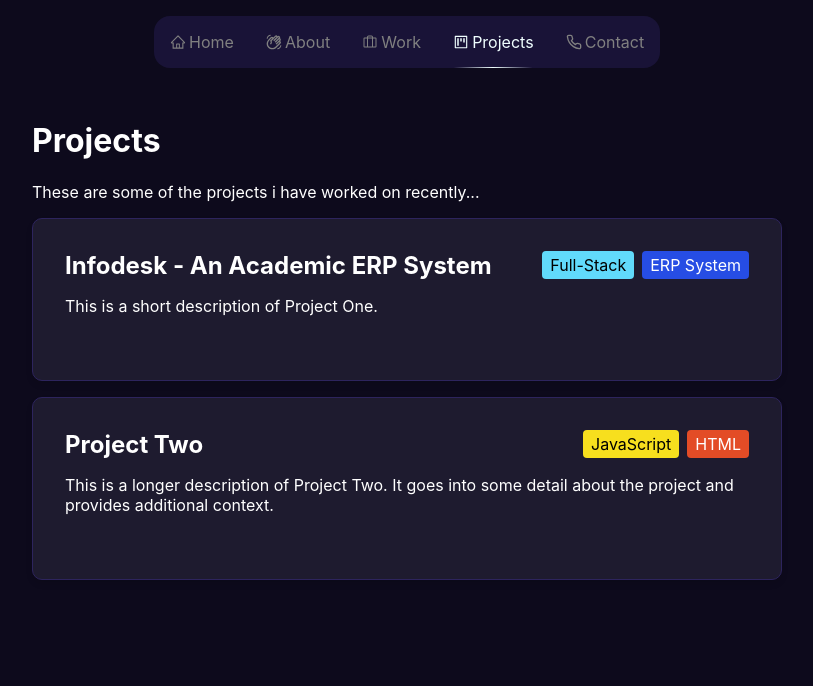
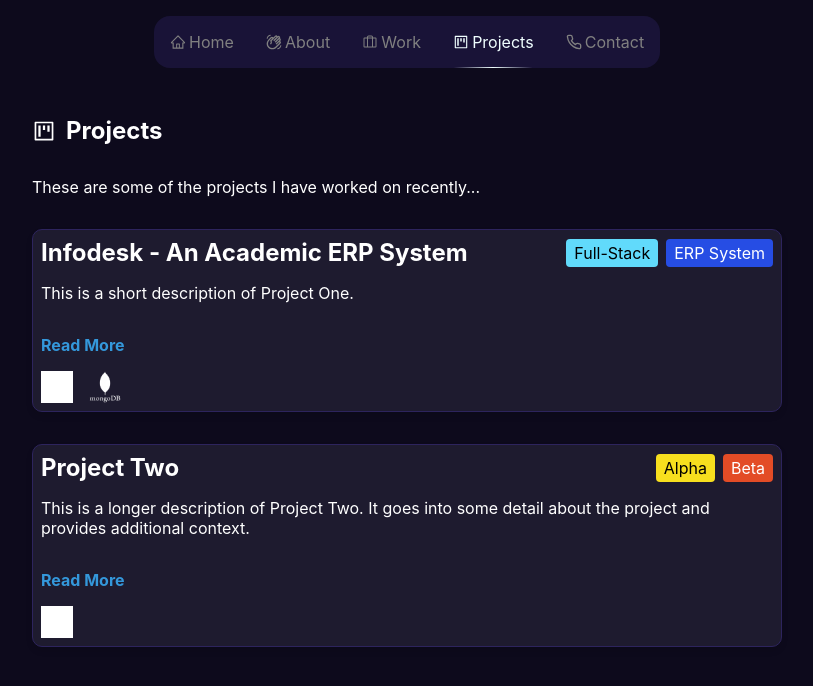
Before and after one commit to karthik27r/karthik27r.github.io, a React (Create React App) app in the folder portfolio/: page /projects in a window 1280 px wide. Shown: the top 686 px of the page, without its empty margins (233-1046 px from the left). Built offline with nearby package versions, Linux system fonts and the light colour scheme.

Commit message:
Work page; Container Changes; Carousel

```diff
--- a/portfolio/src/App.js
+++ b/portfolio/src/App.js
@@ -7,6 +7,7 @@ import Navbar from './components/navbar/navbarContainer/NavbarContainer';
 import Home from './pages/home/Home';
 import About from './pages/about/About';
 import Projects from './pages/project/Projects';
+import Work from './pages/work/Work';
 
 function App() {
   return (
@@ -16,6 +17,7 @@ function App() {
         <Route path="/" element={<Home />} />
         <Route path="/about" element={<About />} />
         <Route path="/projects" element = {<Projects/>}/>
+        <Route path="/work" element = {<Work/>}/>
       </Routes>
     </Router>
   );
--- a/portfolio/src/components/card/Card.jsx
+++ b/portfolio/src/components/card/Card.jsx
@@ -1,27 +1,84 @@
 import React, { useState } from 'react';
 import './CardStyle.css';
-import Button from '../button/Button';
 
 function Card({ info }) {
+  const [isExpanded, setIsExpanded] = useState(false);
+  const [currentImageIndex, setCurrentImageIndex] = useState(0);
+
+  const toggleReadMore = () => {
+    setIsExpanded(!isExpanded);
+  };
+
+  const nextImage = () => {
+    setCurrentImageIndex((prevIndex) => (prevIndex === info.carousel.length - 1 ? 0 : prevIndex + 1));
+  };
+
+  const prevImage = () => {
+    setCurrentImageIndex((prevIndex) => (prevIndex === 0 ? info.carousel.length - 1 : prevIndex - 1));
+  };
 
   return (
+    <div className="card-container">
       <div className="card">
         <div className="card-header">
+          <div className="title-role-group">
             <h2>{info.title}</h2>
+            {info.role && <p className="card-role">{info.role}</p>}
+          </div>
           <div className="card-tags">
-          {info.tags.map((tag, index) => (
-            <span key={index} className="tag" style={{ backgroundColor: tag.color, color:tag.textColor }}>
+            {info.tags && info.tags.map((tag, index) => (
+              <span key={index} className="tag" style={{ backgroundColor: tag.color, color: tag.textColor }}>
                 {tag.name}
               </span>
             ))}
           </div>
+          {info.companyLogo && (
+            <img src={info.companyLogo} alt="Company Logo" className="company-logo" />
+          )}
         </div>
 
-      <div className={`card-body`}>
+        <div className={`card-body ${isExpanded ? 'expanded' : ''}`}>
           <p>{info.body}</p>
+          {isExpanded && <p>{info.detail}</p>}
+          {isExpanded && info.carousel && (
+            <div className="gallery">
+              <div className="gallery-content">
+                <div className="gallery-item">
+                  <img
+                    src={info.carousel[currentImageIndex].carouselImage}
+                    alt={info.carousel[currentImageIndex].carouselText || 'Image'}
+                  />
+                </div>
+                <div className="dots">
+                  {info.carousel.map((item, index) => (
+                    <span
+                      key={index}
+                      className={`dot ${index === currentImageIndex ? 'active' : ''}`}
+                      onClick={() => setCurrentImageIndex(index)}
+                    >
+                      {index === currentImageIndex && (
+                        <p className="carousel-text">{item.carouselText}</p>
+                      )}
+                    </span>
+                  ))}
+                </div>
+              </div>
+            </div>
+          )}
         </div>
 
+        <div className="card-read-more">
+          <p onClick={toggleReadMore} className="read-more-btn">
+            {isExpanded ? 'Read Less' : 'Read More'}
+          </p>
+        </div>
+        {info.thumbnails &&
           <div className="card-thumbnails">
+            {info.thumbnails.map((item, index) =>
+              <img src={item.image} alt="Tech Logo" className="thumbnail-item" />
+            )}
+          </div>
+        }
       </div>
     </div>
   );
--- a/portfolio/src/components/card/CardStyle.css
+++ b/portfolio/src/components/card/CardStyle.css
@@ -1,9 +1,9 @@
 .card {
   border: 1px solid rgb(45, 36, 93);
   border-radius: 10px;
+  padding: 0.5rem;
+  margin-top: 2rem;
   box-shadow: 0 4px 6px rgba(0, 0, 0, 0.1);
-    padding: 16px;
-    margin: 16px 0;
   background-color: rgb(30, 27, 47);
   transition: all 0.3s ease;
 }
@@ -24,23 +24,33 @@
 
 .card-tags {
   display: flex;
+  flex-wrap: wrap;
   gap: 8px;
 }
 
 .card-tags .tag {
-    background-color: #eee;
   padding: 4px 8px;
   border-radius: 4px;
 }
 
 .card-body {
-    max-height: 100px;
   overflow: hidden;
   transition: all 0.3s ease;
 }
 
 .card-body.expanded {
-    max-height: none;
+  overflow: visible;
+}
+
+.card-read-more {
+  text-align: left;
+}
+
+.card-read-more p {
+  cursor: pointer;
+  color: #3498db;
+  text-decoration: none;
+  font-weight: bold;
 }
 
 .card-thumbnails {
@@ -50,22 +60,116 @@
   margin-top: 16px;
 }
 
-  .card-thumbnails img {
+/* .card-thumbnails img {
   width: 50px;
   height: 50px;
   border-radius: 50%;
   object-fit: cover;
   cursor: pointer;
+} */
+
+.gallery {
+  position: relative;
+  top: 0;
+  width: auto;
+  height: auto;
+  border-radius: 10px;
+  padding: 1rem;
+  overflow: auto;
+}
+
+.gallery-content {
+  position: relative;
+  display: flex;
+  flex-direction: column;
 }
 
 
-  @media (min-width: 600px) {
+.gallery-item img {
+  max-width: 100%;
+  height: auto;
+  border-radius: 8px;
+  position: relative;
+}
+
+.gallery-control {
+  position: absolute;
+  top: 50%;
+  transform: translateY(-50%);
+  background-color: rgba(0, 0, 0, 0.5);
+  color: #fff;
+  border: none;
+  cursor: pointer;
+  border-radius: 50%;
+  transition: background-color 0.3s ease;
+}
+
+.gallery-control:hover {
+  background-color: rgba(0, 0, 0, 0.7);
+}
+
+.left-control {
+  left: 10px;
+}
+
+.right-control {
+  right: 10px;
+}
+
+.dots {
+  text-align: center;
+  margin-top: 10px;
+}
+
+.dot {
+  display: inline-block;
+  height: 10px;
+  width: 10px;
+  border-radius: 10px;
+  background-color: rgb(54, 48, 85);
+  margin: 0 0.25rem;
+  cursor: pointer;
+  transition: background-color 0.3s ease;
+}
+
+.dot.active {
+  padding:0.5rem;
+  height: 1rem;
+  width: auto;
+}
+
+.carousel-text{
+  margin: 0;
+}
+
+.title-role-group{
+  display: flex;
+  flex-direction: column;
+}
+
+.card-role{
+  margin-top: auto;
+  margin-bottom: 0;
+}
+
+.company-logo {
+  max-width: 100px;
+  max-height: 100px;
+  object-fit: contain;
+  filter: brightness(0) invert(1);
+}
+
+.thumbnail-item{
+  width: 2rem;
+  height: 2rem;
+  max-width: 100px;
+  max-height: 100px;
+  object-fit: contain;
+  filter: brightness(0) invert(1);
+}
+/* @media (min-width: 600px) {
   .card {
     padding: 24px;
-    }
-
-    .card-body {
-      max-height: 150px;
   }
 }
 
@@ -73,4 +177,20 @@
   .card {
     padding: 32px;
   }
+
+  .card-tags {
+    gap: 12px;
   }
+
+  .card-thumbnails img {
+    width: 60px;
+    height: 60px;
+  }
+}
+
+@media (min-width: 1024px) {
+  .card {
+    padding: 40px;
+    margin: 24px 0;
+  }
+} */
--- a/portfolio/src/components/contentContainer/ContentContainer.jsx
+++ b/portfolio/src/components/contentContainer/ContentContainer.jsx
@@ -1,8 +1,17 @@
 import React from "react";
 import './ContentContainerStyle.css';
 
-function Container({ children }) {
-    return <div className="container">{children}</div>;
+function Container({ children, heading }) {
+    return (
+        <div className="container">
+            {heading && (
+                <div className="heading">
+                    {heading}
+                </div>
+            )}
+            {children}
+        </div>
+    );
 }
 
 export default Container;
--- a/portfolio/src/components/contentContainer/ContentContainerStyle.css
+++ b/portfolio/src/components/contentContainer/ContentContainerStyle.css
@@ -3,3 +3,18 @@
     margin: 0 auto;
     padding: 1rem;
 }
+
+.heading {
+    display: flex;
+    align-items: center;
+    gap: 10px;
+}
+
+.icon {
+    font-size: 24px;
+}
+
+.title {
+    font-size: 1.5em;
+    font-weight: bold;
+}
--- a/portfolio/src/pages/project/ProjectList.js
+++ b/portfolio/src/pages/project/ProjectList.js
@@ -1,3 +1,9 @@
+import reactLogo from '../../assets/logo/tech-logos/react-logo.png';
+import mongoLogo from '../../assets/logo/tech-logos/mongo-logo.png';
+
+
+
+
 export const projects = [
   {
     title: "Infodesk - An Academic ERP System",
@@ -6,9 +12,14 @@ export const projects = [
         { name: "ERP System", color: "#264de4", textColor: "#fff" },
       ],
     body: "This is a short description of Project One.",
+    detail:"Lorem Ipsum is simply dummy text of the printing and typesetting industry. Lorem Ipsum has been the industry's standard dummy text ever since the 1500s, when an unknown printer took a galley of type and scrambled it to make a type specimen book. It has survived not only five centuries, but also the leap into electronic typesetting, remaining essentially unchanged. It was popularised in the 1960s with the release of Letraset sheets containing Lorem Ipsum passages, and more recently with desktop publishing software like Aldus PageMaker including versions of Lorem Ipsum.",
     thumbnails: [
       {
-        image: '/src/assets/logo/tech-logos/react-logo.png',
+        image: reactLogo,
+        link: "https://example.com/project-one",
+      },
+      {
+        image: mongoLogo,
         link: "https://example.com/project-one",
       },
     ],
@@ -16,10 +27,22 @@ export const projects = [
   {
     title: "Project Two",
     tags: [
-        { name: "JavaScript", color: "#f7df1e", textColor: "#000" },
-        { name: "HTML", color: "#e34c26", textColor: "#fff" },
+        { name: "Alpha", color: "#f7df1e", textColor: "#000" },
+        { name: "Beta", color: "#e34c26", textColor: "#fff" },
     ],
     body: "This is a longer description of Project Two. It goes into some detail about the project and provides additional context.",
+    detail:"Lorem Ipsum is simply dummy text of the printing and typesetting industry. Lorem Ipsum has been the industry's standard dummy text ever since the 1500s, when an unknown printer took a galley of type and scrambled it to make a type specimen book. It has survived not only five centuries, but also the leap into electronic typesetting, remaining essentially unchanged. It was popularised in the 1960s with the release of Letraset sheets containing Lorem Ipsum passages, and more recently with desktop publishing software like Aldus PageMaker including versions of Lorem Ipsum.",
+    carousel:[
+      {
+        carouselImage:"https://images.unsplash.com/photo-1714886772771-c5b602e9e553?q=80&w=2070&auto=format&fit=crop&ixlib=rb-4.0.3&ixid=M3wxMjA3fDB8MHxwaG90by1wYWdlfHx8fGVufDB8fHx8fA%3D%3D",
+        carouselText: "Basic Implementation of Something",
+      },
+      {
+        carouselImage:"https://plus.unsplash.com/premium_photo-1714146015335-1ee8eefa9bc4?q=80&w=2069&auto=format&fit=crop&ixlib=rb-4.0.3&ixid=M3wxMjA3fDB8MHxwaG90by1wYWdlfHx8fGVufDB8fHx8fA%3D%3D",
+        carouselText: "Not so Basic Implementation of Something",
+      }
+    ],
+
     thumbnails: [
       {
         image: "https://via.placeholder.com/100",
--- a/portfolio/src/pages/project/Projects.jsx
+++ b/portfolio/src/pages/project/Projects.jsx
@@ -1,15 +1,21 @@
 import React from "react";
-
 import Card from "../../components/card/Card";
 import Container from "../../components/contentContainer/ContentContainer";
-
 import { projects } from "./ProjectList";
 
+import { AiOutlineProject } from 'react-icons/ai';
+
 function Projects() {
+  const heading = (
+    <>
+        <AiOutlineProject className="icon" />
+        <h1 className="title">Projects</h1>
+    </>
+);
+
     return (
-      <Container>
-        <h1>Projects</h1>
-        <a>These are some of the projects i have worked on recently...</a>
+        <Container heading={heading}>
+            <p>These are some of the projects I have worked on recently...</p>
             <div className="project-list">
                 {projects.map((info, index) => (
                     <Card key={index} info={info} />
@@ -18,4 +24,5 @@ function Projects() {
         </Container>
     );
 }
+
 export default Projects;
--- a/portfolio/src/pages/work/Work.jsx
+++ b/portfolio/src/pages/work/Work.jsx
@@ -0,0 +1,27 @@
+import React from "react";
+import { experience } from "./WorkExperience";
+import { PiSuitcase } from 'react-icons/pi';
+import Card from "../../components/card/Card";
+import Container from "../../components/contentContainer/ContentContainer";
+
+function Work() {
+    const heading = (
+        <>
+            <PiSuitcase className="icon"/>
+            <h1 className="title">Work Experience</h1>
+        </>
+    );
+
+    return (
+        <Container heading={heading}>
+            <p>These are some of the projects I have worked on recently...</p>
+            <div className="project-list">
+                {experience.map((info, index) => (
+                    <Card key={index} info={info} />
+                ))}
+            </div>
+        </Container>
+    );
+}
+
+export default Work;
--- /dev/null
+++ b/portfolio/src/pages/work/WorkExperience.js
@@ -0,0 +1,28 @@
+export const experience = [
+    {
+      title: "Novigo Solutions",
+      role: "Software Engineer",
+      companyLogo: "https://www.novigosolutions.com/images/novigo-logo.svg",
+      body: "Worked as a SW Engineer at Novigo Solutions",
+      detail:"Lorem Ipsum is simply dummy text of the printing and typesetting industry. Lorem Ipsum has been the industry's standard dummy text ever since the 1500s, when an unknown printer took a galley of type and scrambled it to make a type specimen book. It has survived not only five centuries, but also the leap into electronic typesetting, remaining essentially unchanged. It was popularised in the 1960s with the release of Letraset sheets containing Lorem Ipsum passages, and more recently with desktop publishing software like Aldus PageMaker including versions of Lorem Ipsum.",
+    },
+    {
+      title: "Project Two",
+      tags: [
+          { name: "Alpha", color: "#f7df1e", textColor: "#000" },
+          { name: "Beta", color: "#e34c26", textColor: "#fff" },
+      ],
+      body: "This is a longer description of Project Two. It goes into some detail about the project and provides additional context.",
+      detail:"Lorem Ipsum is simply dummy text of the printing and typesetting industry. Lorem Ipsum has been the industry's standard dummy text ever since the 1500s, when an unknown printer took a galley of type and scrambled it to make a type specimen book. It has survived not only five centuries, but also the leap into electronic typesetting, remaining essentially unchanged. It was popularised in the 1960s with the release of Letraset sheets containing Lorem Ipsum passages, and more recently with desktop publishing software like Aldus PageMaker including versions of Lorem Ipsum.",
+      carousel:[
+        {
+          carouselImage:"https://images.unsplash.com/photo-1714886772771-c5b602e9e553?q=80&w=2070&auto=format&fit=crop&ixlib=rb-4.0.3&ixid=M3wxMjA3fDB8MHxwaG90by1wYWdlfHx8fGVufDB8fHx8fA%3D%3D",
+          carouselText: "Basic Implementation of Something",
+        },
+        {
+          carouselImage:"https://plus.unsplash.com/premium_photo-1714146015335-1ee8eefa9bc4?q=80&w=2069&auto=format&fit=crop&ixlib=rb-4.0.3&ixid=M3wxMjA3fDB8MHxwaG90by1wYWdlfHx8fGVufDB8fHx8fA%3D%3D",
+          carouselText: "Not so Basic Implementation of Something",
+        }
+      ],
+    },
+  ];
```
Also changed, not shown: portfolio/src/assets/logo/tech-logos/mongo-logo.png. Lines whose indentation alone changed are shown as unchanged.
